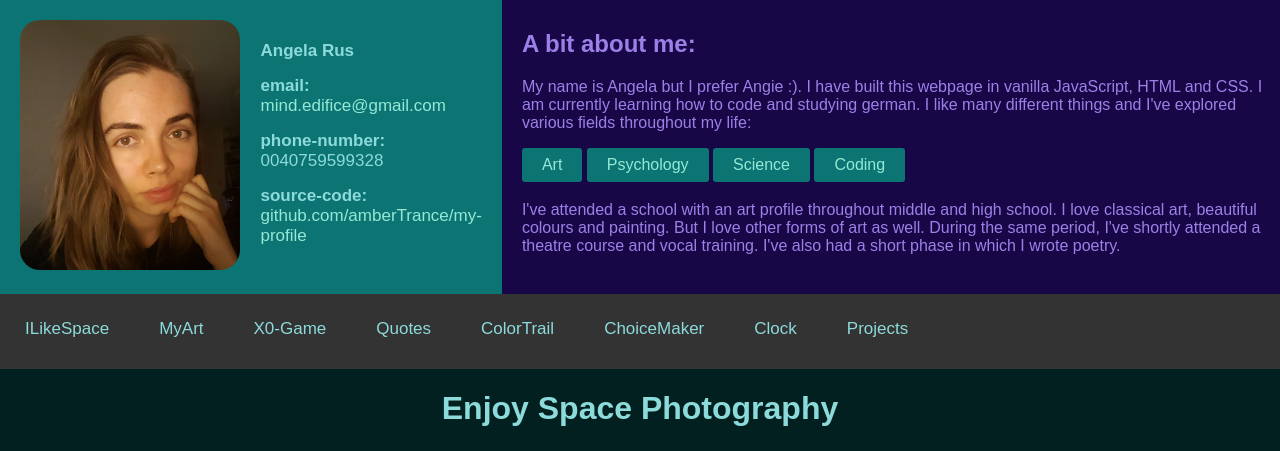
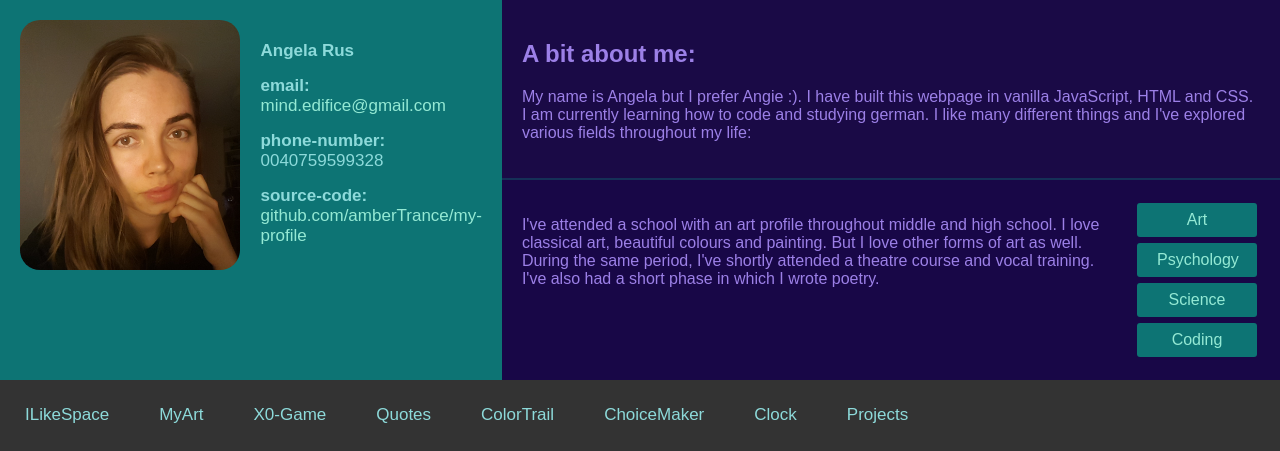
Before and after one commit to amberTrance/my-profile, a PHP site: page / in a window 1280 px wide. Shown: the top 451 px of the page. Run offline with PHP 8.4, Linux system fonts and the light colour scheme; some libraries are stand-ins or nearby versions; some web fonts are replaced.

Commit message:
CSS hobbies section changed

```diff
--- a/index.html
+++ b/index.html
@@ -42,16 +42,23 @@
         </div>
         <!-- About text box -->
         <div class="column second">
+            <div class="aboutme">
                 <h2>A bit about me:</h2>
                 <p>
                     My name is Angela but I prefer Angie :). I have built this webpage in vanilla JavaScript,
                     HTML and CSS. I am currently learning how to code and studying german.
                     I like many different things and I've explored various fields throughout my life:
                  </p>
+            </div>
+
+            <div class="hobbies">
+                <div class="hobbies-btn">
                     <button onClick="showHobby('art')">Art</button>
                     <button onClick="showHobby('psy')">Psychology</button>
                     <button onClick="showHobby('science')">Science</button>
                     <button onClick="showHobby('code')">Coding</button>
+                </div>
+                <div class="hobbies-text">
                     <p id="art">
                         I've attended a school with an art profile throughout middle and high school.
                         I love classical art, beautiful colours and painting. But I love other forms
@@ -89,6 +96,8 @@
                     </p>
                 </div>
             </div>
+        </div>
+    </div>
 
     <!-- navbar -->
     <ul class="navbar" id="navbar">
--- a/styles.css
+++ b/styles.css
@@ -59,8 +59,34 @@ li span {
 .column.second {
     background-color:rgb(24, 7, 71);
     color:rgb(156, 128, 231);
-    padding-left: 20px;
     flex: 2;
+    margin: 0px;
+    padding: 0px;
+    align-items: stretch;
+}
+
+.aboutme {
+    background-color:rgb(26, 10, 70);
+    margin: 0px;
+    padding: 20px;
+    border-bottom: 2px rgba(13, 116, 116, 0.363) solid;
+}
+
+.hobbies {
+    padding: 20px;
+    display: flex;
+}
+
+.hobbies-btn {
+    order: 2;
+    text-align: right;
+    display: flex;
+    flex-direction: column;
+    justify-content: space-around;
+}
+
+.hobbies-text {
+    padding-right: 20px;
 }
 
 .hide {
@@ -73,12 +99,13 @@ li span {
     padding: 8px 20px;
     text-align: center;
     font-size: medium;
-    margin-bottom: 3px;
+    margin: 3px;
     border-radius: 3px;
     color: rgb(148, 233, 212);
     background-color: rgb(13, 116, 116);
     cursor: pointer;
     font-family: inherit;
+    width: 120px;
 }
 
 button:active {
@@ -115,6 +142,16 @@ button:focus {
 
 @media (max-width: 1024px) {
     .about {
+        flex-direction: column;
+    }
+
+    .hobbies-btn {
+        flex-direction: row;
+        order: 0;
+        flex-wrap: wrap;
+    }
+
+    .hobbies {
         flex-direction: column;
     }
 
```
Lines whose indentation alone changed are shown as unchanged.
